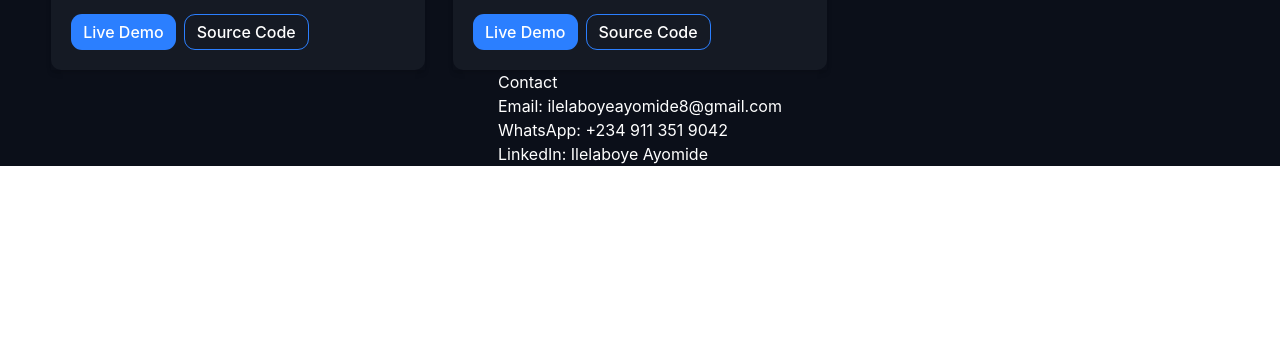
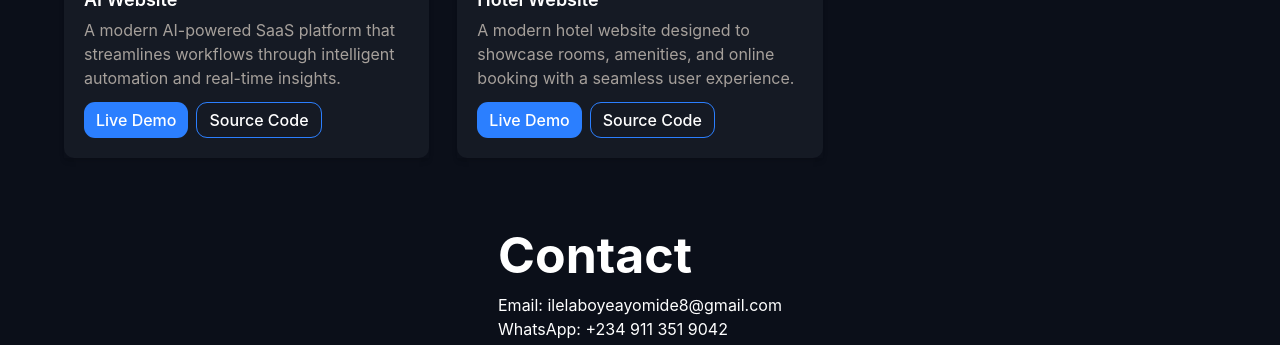
Before and after one commit to clino10q/my-portfolio, a React (Vite) app: page / in a window 1280 px wide. Shown: the part 2575-2920 px from the top of the page. Before the commit the page ends 2741 px from the top, so only its background shows below. Built offline with nearby package versions, Linux system fonts and the light colour scheme.

Commit message:
Added a header to the project section

```diff
--- a/src/components/Contact.jsx
+++ b/src/components/Contact.jsx
@@ -1,7 +1,7 @@
 export default function Contact() {
   return (
-    <div>
-      <h2>Contact</h2>
+    <div className="mt-15">
+      <h2 className="font-bold text-[50px]">Contact</h2>
       <div>
         <h3>
           Email:{" "}
--- a/src/components/Projects.jsx
+++ b/src/components/Projects.jsx
@@ -61,7 +61,9 @@ export default function Projects() {
     },
   ];
   return (
-    <div className="mt-30 w-[92%] grid grid-cols-1 md:grid-cols-2 lg:grid-cols-3 gap-7 ">
+    <div className="mt-30 w-[90%] flex flex-col gap-10">
+      <h1 className="font-bold text-5xl">Projects</h1>
+      <div className="  grid grid-cols-1 md:grid-cols-2 lg:grid-cols-3 gap-7 ">
         {projects.map((project) => {
           return (
             <div
@@ -94,5 +96,6 @@ export default function Projects() {
           );
         })}
       </div>
+    </div>
   );
 }
```
Lines whose indentation alone changed are shown as unchanged.
